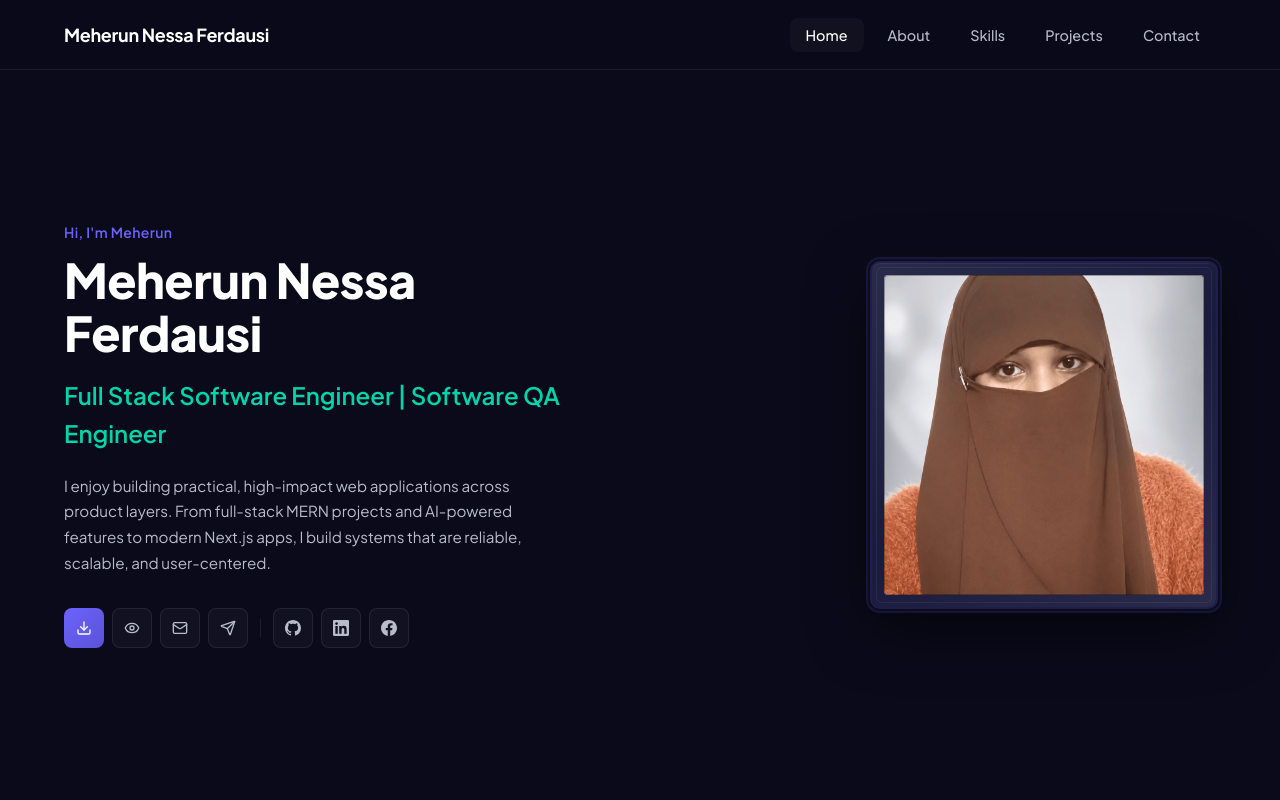
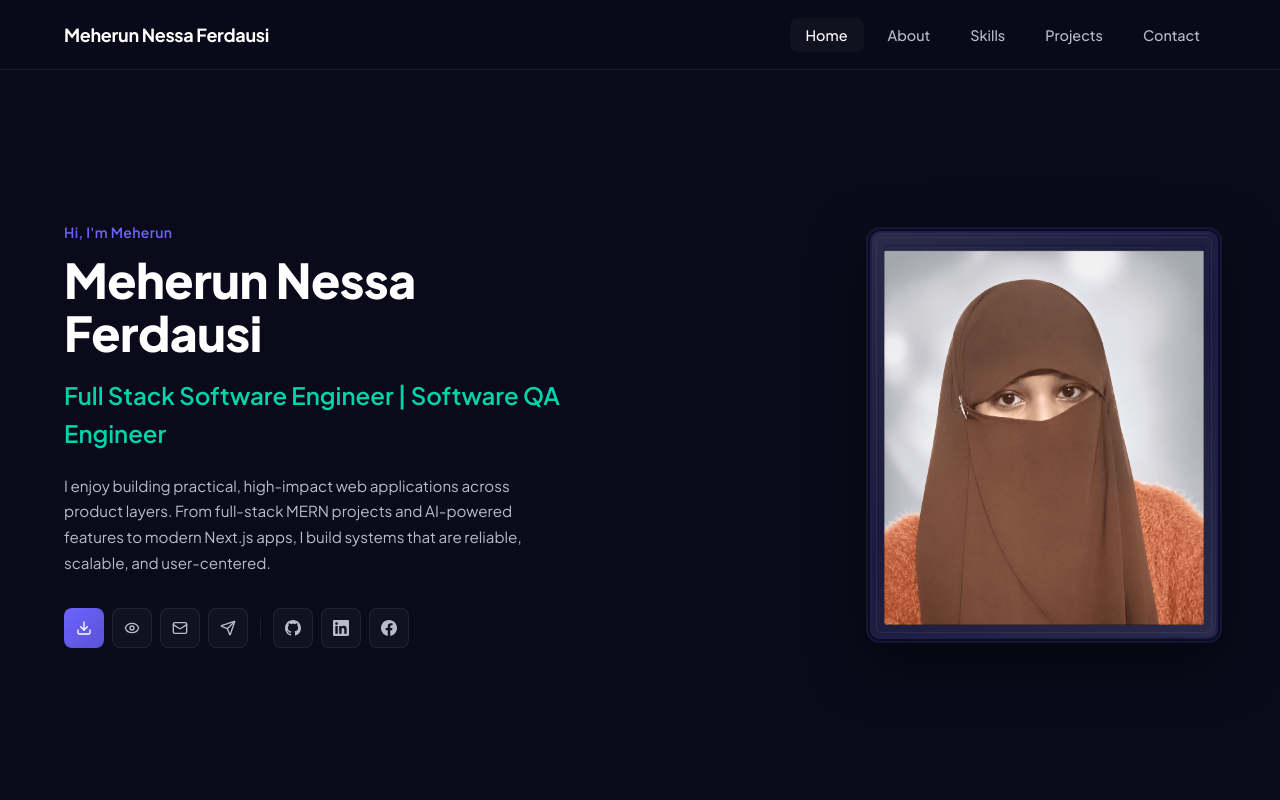
Before and after one commit to meheroon/portfolio, a Next.js app in the folder portfolio-next/: page / in a window 1280 px wide. Shown: the top 800 px of the page. Built offline with nearby package versions, Linux system fonts and the light colour scheme.

Commit message:
Fix hero photo frame - taller height to show full image

```diff
--- a/portfolio-next/app/globals.css
+++ b/portfolio-next/app/globals.css
@@ -102,7 +102,7 @@ body {
 .hero-photo-inner {
   position: relative;
   width: 320px;
-  height: 320px;
+  height: 380px;
   border-radius: 4px;
   overflow: hidden;
 }
--- a/portfolio-next/components/home/Hero.tsx
+++ b/portfolio-next/components/home/Hero.tsx
@@ -97,8 +97,8 @@ export default function Hero() {
                 src={personalInfo.photo}
                 alt={personalInfo.name}
                 width={320}
-                height={320}
-                className="w-full h-full object-cover"
+                height={380}
+                className="w-full h-full object-cover object-top"
                 priority
                 sizes="(max-width: 768px) 260px, 320px"
               />
--- a/portfolio-next/lib/data.ts
+++ b/portfolio-next/lib/data.ts
@@ -4,7 +4,7 @@ export const personalInfo = {
   designation: "Full Stack Software Engineer | Software QA Engineer | Learning Secure Software Development",
   heroDesignation: "Full Stack Software Engineer | Software QA Engineer",
   heroDescription: "I enjoy building practical, high-impact web applications across product layers. From full-stack MERN projects and AI-powered features to modern Next.js apps, I build systems that are reliable, scalable, and user-centered.",
-  photo: "/images/profile.png",
+  photo: "/images/profile.PNG",
   email: "meherun.dev@gmail.com",
   emailAlt: "meherunnfk@yahoo.com",
   phone: "+880 1729118981",
@@ -121,7 +121,7 @@ export const projects: Project[] = [
     shortTitle: "VoyageAI",
     description:
       "A complete AI-powered travel planning platform combining modern web technologies with Large Language Models. Features an AI chat assistant, trip planner, content generator, recommendations engine, and data analyzer. Built with full-stack TypeScript, VoyageAI leverages OpenAI's GPT-4o model to provide intelligent travel suggestions, generate personalized itineraries, and analyze travel data with beautiful visualizations.",
-    image: "/images/projects/voyageai.svg",
+    image: "/images/projects/voyageai.PNG",
     tech: ["Next.js 14", "TypeScript", "OpenAI GPT-4o", "MongoDB", "TanStack Query", "Recharts", "Tailwind CSS"],
     challenges: [
       "Integrating OpenAI GPT-4o for multiple AI features (chat, planning, content generation) while managing rate limits and token costs",
@@ -144,7 +144,7 @@ export const projects: Project[] = [
     shortTitle: "FundSpark",
     description:
       "A full-stack MERN crowdfunding platform where creators raise money for projects. Features a credit system (50 free credits for supporters, 20 for creators), Stripe payment integration, campaign approval workflows, and role-based dashboards. FundSpark connects passionate creators with generous supporters through a transparent and secure funding process.",
-    image: "/images/projects/fundspark.svg",
+    image: "/images/projects/fundspark.PNG",
     tech: ["Next.js 14", "React 18", "Node.js", "MongoDB", "Stripe", "Firebase Auth", "Tailwind CSS"],
     challenges: [
       "Designing the credit-based contribution system with a 20:1 withdrawal ratio while maintaining financial accuracy",
@@ -167,7 +167,7 @@ export const projects: Project[] = [
     shortTitle: "Fable",
     description:
       "A modern ebook sharing platform built using the MERN Stack with Next.js 16 and React 19. Features role-based dashboards for readers, writers, and admins, Stripe payment integration, and Firebase authentication. Fable provides a seamless experience for discovering, purchasing, and reading digital books.",
-    image: "/images/projects/fable.svg",
+    image: "/images/projects/fable.PNG",
     tech: ["Next.js 16", "React 19", "Tailwind CSS", "Firebase Auth", "Stripe", "MongoDB"],
     challenges: [
       "Implementing role-based authorization across reader, writer, and admin dashboards with granular permissions",
@@ -190,7 +190,7 @@ export const projects: Project[] = [
     shortTitle: "JobHub",
     description:
       "A production-ready full-stack job board with 14 routes, JWT cookie-based authentication, admin dashboard, job management, search/filter/sort/pagination, and fully responsive design with charts. JobHub streamlines the job hunting process with an intuitive interface for both employers and job seekers.",
-    image: "/images/projects/jobhub.svg",
+    image: "/images/projects/jobhub.PNG",
     tech: ["Next.js 14", "TypeScript", "Tailwind CSS", "MongoDB", "JWT", "Recharts"],
     challenges: [
       "Building 14 routes with role-based middleware protection to ensure proper access control",
@@ -213,7 +213,7 @@ export const projects: Project[] = [
     shortTitle: "DriveFleet",
     description:
       "A complete car rental platform with separate client and server applications. Full-stack MERN implementation with user authentication, booking management, and vehicle listing. DriveFleet makes it easy to browse, compare, and rent vehicles with a clean and intuitive interface.",
-    image: "/images/projects/drivefleet.svg",
+    image: "/images/projects/drivefleet.PNG",
     tech: ["React", "Node.js", "Express.js", "MongoDB", "JWT", "REST API"],
     challenges: [
       "Designing the car rental booking flow with real-time availability checking and conflict prevention",
```
